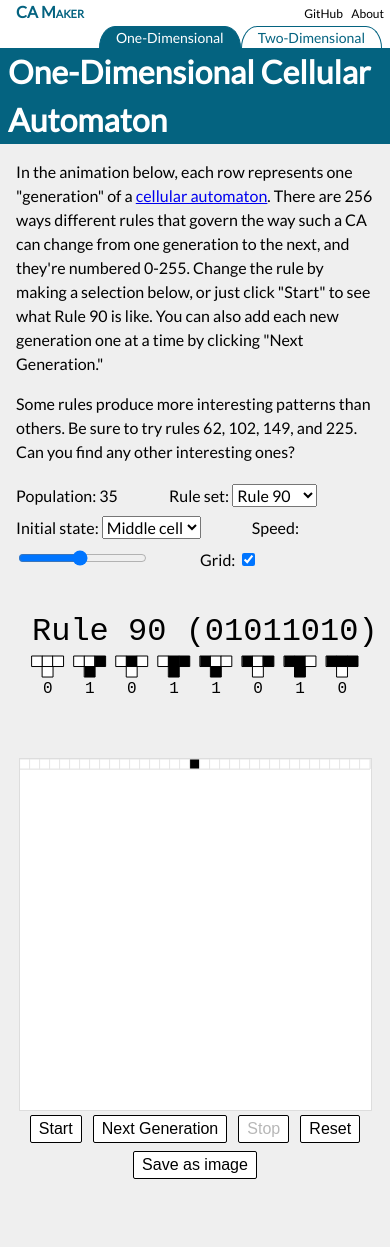
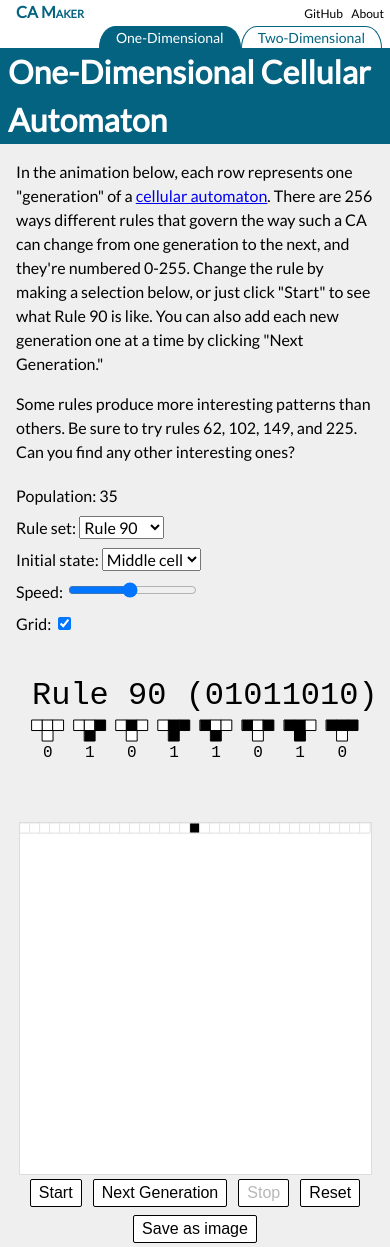
Before and after one commit to bmizepatterson/ca-maker, a Jekyll site: the page built from index.html, in a window 390 px wide. Built offline with Jekyll 4.4.1, drawn with Linux system fonts in a browser that asks for light colours; nearby versions of some CDN libraries; before the commit the page ends 1183 px from its top, so only the background shows below that.

Commit message:
Set settings-group li's to display:block for mobile screens

```diff
--- a/assets/style.css
+++ b/assets/style.css
@@ -125,7 +125,7 @@ li.active a, li.active a:hover {
 	padding:0;
 }
 .settings-group li {
-	display:inline;
+	display:block;
 	padding-right:3rem;
 	line-height: 2rem;
 }
@@ -155,5 +155,6 @@ li.active a, li.active a:hover {
     	margin-left: 15%;
     	margin-right: 15%;
     }
+    .settings-group li {display:inline;}
     .site-info {float:left;}
 }
```
